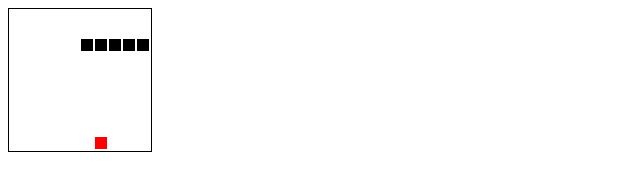
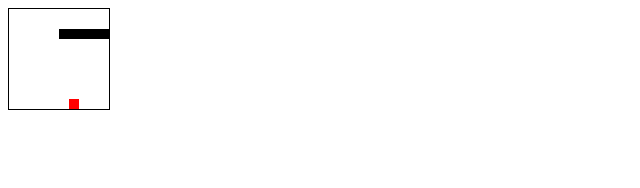
Before and after one commit to Gua-naiko-che/snake, a plain HTML site: page super-simple-canvas-snake/index.html in a window 1280 px wide. Shown: the whole page, without its empty margins (0-640 px from the left). Drawn offline with Linux system fonts and the light colour scheme.

Commit message:
Draw with canvas instead of table

```diff
--- a/super-simple-canvas-snake/index.html
+++ b/super-simple-canvas-snake/index.html
@@ -7,8 +7,7 @@
 </head>
 
 <body>
-  <table id="board">
-  </table>
+    <canvas id="board" width="150" height="150"></canvas>
 </body>
 <script src="index.js"></script>
 
--- a/super-simple-canvas-snake/index.js
+++ b/super-simple-canvas-snake/index.js
@@ -8,6 +8,7 @@ const directionByKeyCode = {
 }
 
 const BOARD_SIZE = 10;
+const SNAKE_SIZE = 10;
 const BASE_SNAKE = [
   [0, 0],
   [0, 1],
@@ -17,38 +18,30 @@ const BASE_SNAKE = [
 ];
 
 function createBoard(size) {
-  const table = document.getElementById("board");
-  for (let rowIndex = 0; rowIndex < size; rowIndex++) {
-    const row = table.insertRow();
-    for (let rowIndex = 0; rowIndex < size; rowIndex++) {
-      row.insertCell();
-    }
-  }
+  const board = document.getElementById("board");
+  board.height = SNAKE_SIZE * size;
+  board.width = SNAKE_SIZE * size;
 }
 
 function draw(snake, food) {
-  const table = document.getElementById("board");
-  const rows = table.getElementsByTagName("tr");
-  for (let rowIndex = 0; rowIndex < rows.length; rowIndex++) {
-    const row = rows[rowIndex];
-    const cells = row.getElementsByTagName("td");
-    for (let colIndex = 0; colIndex < cells.length; colIndex++) {
-      const cell = cells[colIndex];
-      const isSnakeCell = isPointInSnake([rowIndex, colIndex], snake);
-      if (isSnakeCell) {
-        cell.classList.add("snake");
-      } else {
-        cell.classList.remove("snake");
-      }
+  var board = document.getElementById('board');
+  var ctx = board.getContext('2d');
 
-      const isFoodCell = food[0] === rowIndex && food[1] === colIndex;
-      if (isFoodCell) {
-        cell.classList.add("food");
-      } else {
-        cell.classList.remove("food");
-      }
-    }
-  }
+  // Clear canvas
+  ctx.fillStyle = "white";
+  ctx.fillRect(0, 0, board.height, board.width);
+
+  // Draw snake
+  snake.forEach(s => {
+    const x = s[1] * SNAKE_SIZE;
+    const y = s[0] * SNAKE_SIZE;
+    ctx.fillStyle = "black";
+    ctx.fillRect(x, y, SNAKE_SIZE, SNAKE_SIZE);
+  });
+
+  //Draw food
+  ctx.fillStyle = "red";
+  ctx.fillRect(food[1] * SNAKE_SIZE, food[0] * SNAKE_SIZE, SNAKE_SIZE, SNAKE_SIZE);
 }
 
 function isPointInSnake(point, snake) {
--- a/super-simple-canvas-snake/styles.css
+++ b/super-simple-canvas-snake/styles.css
@@ -1,10 +1,5 @@
-table{
+canvas{
   border: 1px solid black;
-}
-
-td{
-  width: 10px;
-  height: 10px;
 }
 
 .snake{
```
